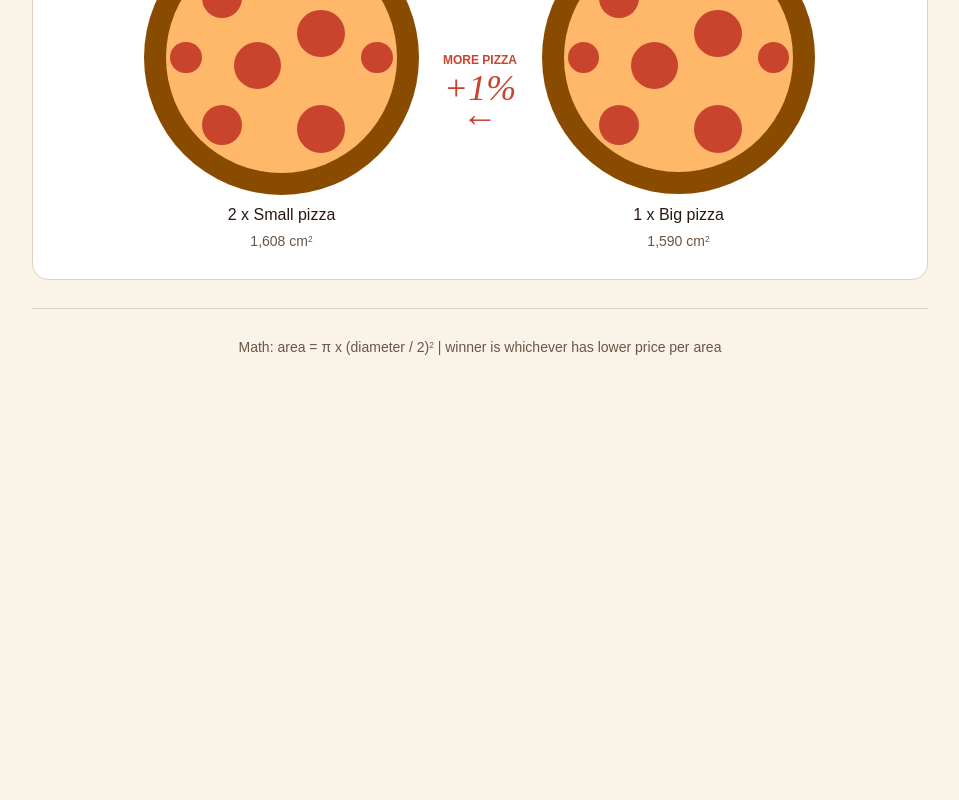
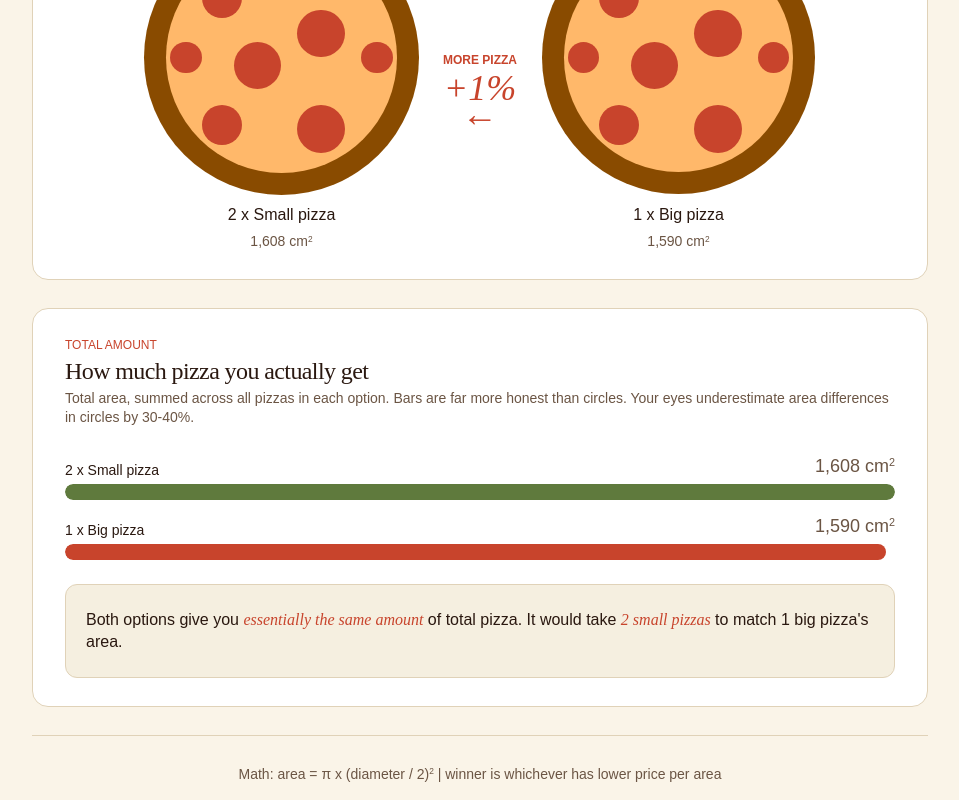
Before and after one commit to dhemeira/pizza-calculator, a React (Vite) app: page / in a window 1280 px wide. Shown: the part 1305-2105 px from the top of the page, without its empty margins (160-1119 px from the left). Before the commit the page ends 1678 px from the top, so only its background shows below. Built offline with nearby package versions, Linux system fonts and the light colour scheme.

Commit message:
Add area section (#9)

```diff
--- a/src/app.tsx
+++ b/src/app.tsx
@@ -8,6 +8,7 @@ const InputSection = lazy(() => import('./components/InputSection'));
 const VerdictSection = lazy(() => import('./components/VerdictSection'));
 const SumSection = lazy(() => import('./components/SumSection'));
 const CompareSection = lazy(() => import('./components/CompareSection'));
+const AreaSection = lazy(() => import('./components/AreaSection'));
 const FooterSection = lazy(() => import('./components/FooterSection'));
 
 function App() {
@@ -21,6 +22,7 @@ function App() {
         <VerdictSection />
         <SumSection />
         <CompareSection />
+        <AreaSection />
         <hr className="text-border w-full max-w-4xl" />
         <FooterSection />
       </div>
--- /dev/null
+++ b/src/components/AreaBar.tsx
@@ -0,0 +1,38 @@
+import { Trans } from 'react-i18next';
+import { formatNumber } from '~/utils/format';
+import Sup from '~/components/Sup';
+
+interface AreaBarProps {
+  count: number;
+  label: string;
+  area: number;
+  barWidth: string;
+  isWinner: boolean;
+}
+
+function AreaBar({ count, label, area, barWidth, isWinner }: AreaBarProps) {
+  return (
+    <div className="flex flex-col gap-1">
+      <div className="flex flex-row items-end justify-between">
+        <span className="text-text text-sm font-medium">
+          {count} x {label}
+        </span>
+        <span className="text-text-muted text-lg font-medium">
+          <Trans
+            i18nKey="area"
+            values={{ area: formatNumber(area) }}
+            components={{ sup: <Sup /> }}
+          />
+        </span>
+      </div>
+      <div className="h-4 w-full overflow-hidden rounded-full">
+        <div
+          className={`h-full rounded-full ${isWinner ? 'bg-success' : 'bg-accent'}`}
+          style={{ width: barWidth }}
+        />
+      </div>
+    </div>
+  );
+}
+
+export default AreaBar;
--- /dev/null
+++ b/src/components/AreaSection.tsx
@@ -0,0 +1,69 @@
+import { Trans, useTranslation } from 'react-i18next';
+import usePizza from '~/context/usePizza';
+import { formatNumber } from '~/utils/format';
+import AreaBar from '~/components/AreaBar';
+
+function AreaSection() {
+  const { t } = useTranslation();
+  const { small, big, smallArea, bigArea } = usePizza();
+
+  const maxArea = Math.max(smallArea, bigArea);
+  const smallBarWidth = `${((smallArea / maxArea) * 100).toFixed(2)}%`;
+  const bigBarWidth = `${((bigArea / maxArea) * 100).toFixed(2)}%`;
+
+  const biggerArea = Math.max(smallArea, bigArea);
+  const smallerArea = Math.min(smallArea, bigArea);
+  const percent =
+    smallerArea > 0 ? Math.round(((biggerArea - smallerArea) / smallerArea) * 100) : 0;
+  const isTie = percent < 5;
+  const bigWins = bigArea > smallArea;
+
+  const singleSmallArea = smallArea / small.count;
+  const ratio = Math.round((bigArea / singleSmallArea) * 10) / 10;
+
+  const summaryKey = isTie ? 'areaTieText' : bigWins ? 'areaBigWinsText' : 'areaSmallWinsText';
+
+  return (
+    <section className="border-border bg-surface flex w-full max-w-4xl flex-col gap-4 rounded-2xl border p-4 sm:gap-6 sm:px-8 sm:py-7">
+      <div className="flex flex-col gap-0.5">
+        <span className="text-accent text-xs font-medium uppercase">{t('areaEyebrow')}</span>
+        <h2 className="font-title text-text text-2xl font-medium tracking-tight">
+          {t('areaTitle')}
+        </h2>
+        <p className="text-text-muted text-sm leading-snug font-normal">{t('areaSubtitle')}</p>
+      </div>
+
+      <div className="flex flex-col gap-3">
+        <AreaBar
+          count={small.count}
+          label={t('smallPizza')}
+          area={smallArea}
+          barWidth={smallBarWidth}
+          isWinner={smallArea >= bigArea}
+        />
+        <AreaBar
+          count={big.count}
+          label={t('bigPizza')}
+          area={bigArea}
+          barWidth={bigBarWidth}
+          isWinner={bigArea > smallArea}
+        />
+      </div>
+
+      <div className="border-border bg-bg-grain rounded-xl border p-4 sm:px-5 sm:py-6">
+        <p className="text-text text-base leading-snug font-normal">
+          <Trans
+            i18nKey={summaryKey}
+            values={{ percent, ratio: formatNumber(ratio), bigCount: big.count }}
+            components={{
+              em: <span className="text-accent font-title italic" />,
+              em2: <span className="text-accent font-title italic" />,
+            }}
+          />
+        </p>
+      </div>
+    </section>
+  );
+}
+
+export default AreaSection;
```
